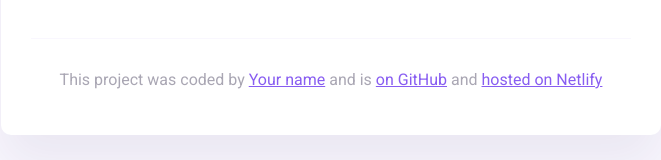
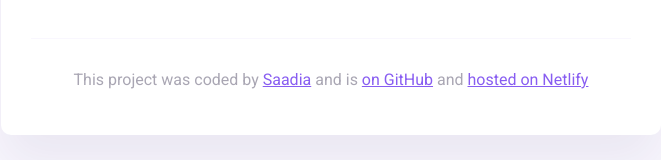
Before and after one commit to Sali459/github-hosting, a plain HTML site: page index.html in a window 1280 px wide. Shown: the part 325-485 px from the top of the page, without its empty margins (309-970 px from the left). Drawn offline with nearby package versions, Linux system fonts and the light colour scheme.

Commit message:
Link to GitHub profile and name adjustment

```diff
--- a/index.html
+++ b/index.html
@@ -47,7 +47,7 @@
       <footer>
         <p>
           This project was coded by
-          <a href="#" target="_blank">Your name</a> and is
+          <a href="https://github.com/Sali459" target="_blank">Saadia</a> and is
           <a href="#" target="_blank"> on GitHub</a> and
           <a href="#" target="_blank">hosted on Netlify</a>
         </p>
```
